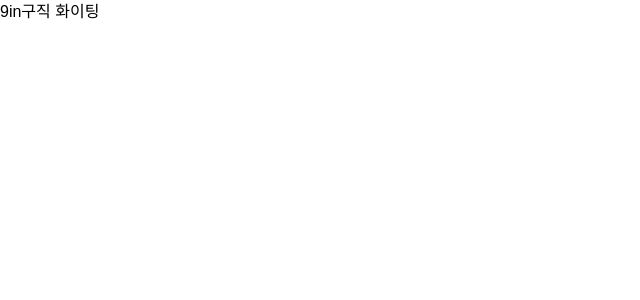
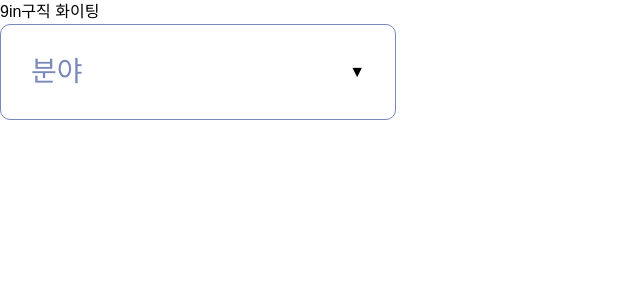
Before and after one commit to FRONTENDBOOTCAMP-14th/Final-project-team9, a Next.js app: page / in a window 1280 px wide. Shown: the top 300 px of the page, without its empty margins (0-640 px from the left). Built offline with nearby package versions, Linux system fonts and the light colour scheme; a web font is replaced by a local one.

Commit message:
feat : 드롭다운 컴포넌트 구현 - aria-lable과 role을 사용하여 접근성 챙기기 - 키보드를 사용하여 접근 가능하도록 구현

```diff
--- a/src/app/page.tsx
+++ b/src/app/page.tsx
@@ -1,7 +1,13 @@
+import Dropdown from "@/components/common/input/Dropdown";
+
 export default function Home() {
   return (
     <main>
       <div>9in구직 화이팅</div>
+      <Dropdown
+        options={["앱 개발", "웹 개발", "백엔드", "디자인", "기획"]}
+        placeholder="분야"
+      />
     </main>
   );
 }
--- /dev/null
+++ b/src/components/common/input/Dropdown.tsx
@@ -0,0 +1,125 @@
+"use client";
+
+import { useState, useRef, useEffect } from "react";
+import { useDropdownStore } from "@/store/dropdown-store";
+import { tw } from "@/utils";
+
+interface DropdownProps {
+  options: string[];
+  placeholder?: string;
+}
+
+export default function Dropdown({ options, placeholder }: DropdownProps) {
+  const [isOpen, setIsOpen] = useState(false);
+  const dropdownRef = useRef<HTMLDivElement>(null);
+  const optionRefs = useRef<(HTMLLIElement | null)[]>([]);
+
+  const { selected, setSelected } = useDropdownStore();
+
+  useEffect(() => {
+    function handleClickOutside(event: MouseEvent) {
+      if (
+        dropdownRef.current &&
+        !dropdownRef.current.contains(event.target as Node)
+      ) {
+        setIsOpen(false);
+      }
+    }
+
+    function handleEscape(event: KeyboardEvent) {
+      if (event.key === "Escape") setIsOpen(false);
+    }
+
+    document.addEventListener("mousedown", handleClickOutside);
+    document.addEventListener("keydown", handleEscape);
+    return () => {
+      document.removeEventListener("mousedown", handleClickOutside);
+      document.removeEventListener("keydown", handleEscape);
+    };
+  }, []);
+
+  const handleSelect = (option: string) => {
+    setSelected(option);
+    setIsOpen(false);
+  };
+
+  const handleKeyDown = (
+    e: React.KeyboardEvent<HTMLLIElement>,
+    index: number,
+  ) => {
+    const listLength = options.length;
+
+    if (e.key === "Tab") {
+      e.preventDefault();
+
+      if (e.shiftKey) {
+        const prevIndex = (index - 1 + listLength) % listLength;
+        optionRefs.current[prevIndex]?.focus();
+      } else {
+        const nextIndex = (index + 1) % listLength;
+        optionRefs.current[nextIndex]?.focus();
+      }
+    }
+  };
+
+  return (
+    <div ref={dropdownRef} className={tw(`relative w-[396px]`)}>
+      <button
+        aria-label="드롭다운 열기"
+        aria-expanded={isOpen}
+        onClick={() => setIsOpen((prev) => !prev)}
+        className={tw(
+          `flex items-center justify-between
+           w-full px-[30px] py-[26px] border border-gray
+           text-left text-7 bg-white
+         hover:border-primary`,
+          isOpen
+            ? `rounded-t-[10px]
+               border-b-2 border-b-[#9c9c9c]`
+            : `rounded-[10px]`,
+        )}
+      >
+        {selected ? (
+          <span className={tw(`text-deep`)}>{selected}</span>
+        ) : (
+          <span className={tw(`text-gray`)}>{placeholder}</span>
+        )}
+        <span className={tw(`text-deep text-4`)}>▼</span>
+      </button>
+
+      {isOpen && (
+        <ul
+          role="listbox"
+          aria-label="드롭다운 옵션 목록"
+          className={tw(
+            `absolute w-full
+             rounded-b-[10px] border border-gray border-t-0
+             z-10
+           text-gray bg-white`,
+          )}
+        >
+          {options.map((option, index) => (
+            <li
+              key={option}
+              ref={(el) => {
+                optionRefs.current[index] = el;
+              }}
+              role="option"
+              aria-selected={selected === option}
+              tabIndex={0}
+              onClick={() => handleSelect(option)}
+              onKeyDown={(e) => handleKeyDown(e, index)}
+              className={tw(
+                `px-[30px] py-5 border-b border-[#eeeeee] rounded-[10px]
+                 text-5 cursor-pointer
+               hover:text-deep focus:text-deep`,
+              )}
+            >
+              {option}
+            </li>
+          ))}
+        </ul>
+      )}
+    </div>
+  );
+}
--- /dev/null
+++ b/src/store/dropdown-store.tsx
@@ -0,0 +1,11 @@
+import { create } from "zustand";
+
+interface DropdownState {
+  selected: string | null;
+  setSelected: (value: string) => void;
+}
+
+export const useDropdownStore = create<DropdownState>((set) => ({
+  selected: null,
+  setSelected: (value) => set({ selected: value }),
+}));
```
